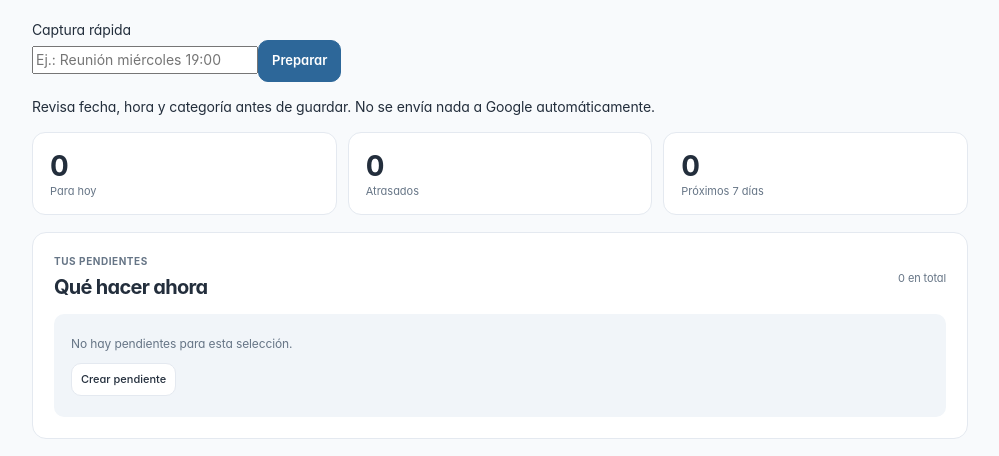
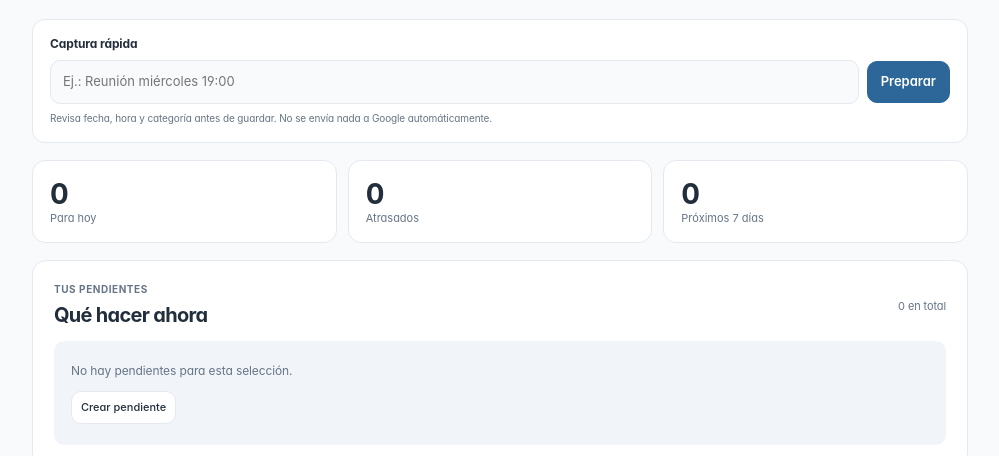
Before and after one commit to misters-cat/mi-panel, a plain HTML site: page index.html in a window 1280 px wide. Shown: the part 185-641 px from the top of the page, without its empty margins (140-1139 px from the left). Drawn offline with Linux system fonts and the light colour scheme.

Commit message:
feat(1.7.0): captura rápida y aplazamiento — styles.css

```diff
--- a/styles.css
+++ b/styles.css
@@ -370,3 +370,12 @@ h2{font-weight:650;font-size:17px}
 
 /* Inicio local-first: estado visible mientras IndexedDB carga, sin depender de fuentes externas. */
 .boot-status{margin:24px 0;background:var(--card);color:var(--muted);border:1px solid var(--line);border-radius:14px;padding:22px 20px;font-size:13px;min-height:84px}
+
+/* 1.7.0: captura rápida local, sin red ni guardado automático. */
+.quick-capture{display:grid;gap:7px;background:var(--card);border:1px solid var(--line);padding:15px 17px;border-radius:13px;margin-bottom:17px}
+.quick-capture>label{font-weight:650;font-size:12px}
+.quick-capture-row{display:flex;gap:8px;align-items:center}
+.quick-capture-row input{flex:1;min-width:0;border:1px solid var(--line);border-radius:10px;background:var(--bg);color:var(--ink);padding:11px 12px;font:inherit;font-size:13px}
+.quick-capture-row button{flex-shrink:0}
+.quick-capture p{margin:0;color:var(--muted);font-size:10px}
+@media(max-width:375px){.quick-capture-row{flex-wrap:wrap}.quick-capture-row button{width:100%}}
```
